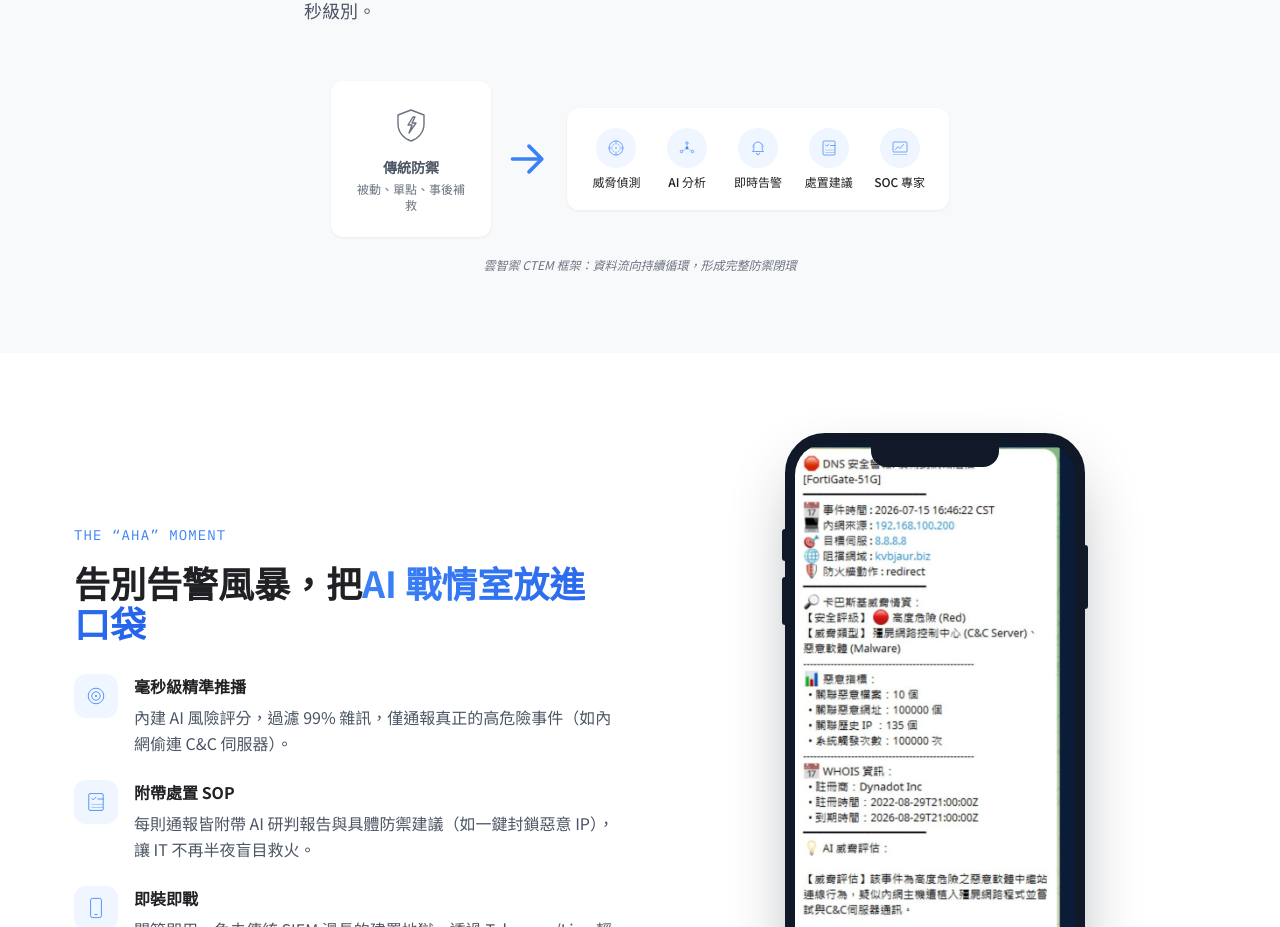
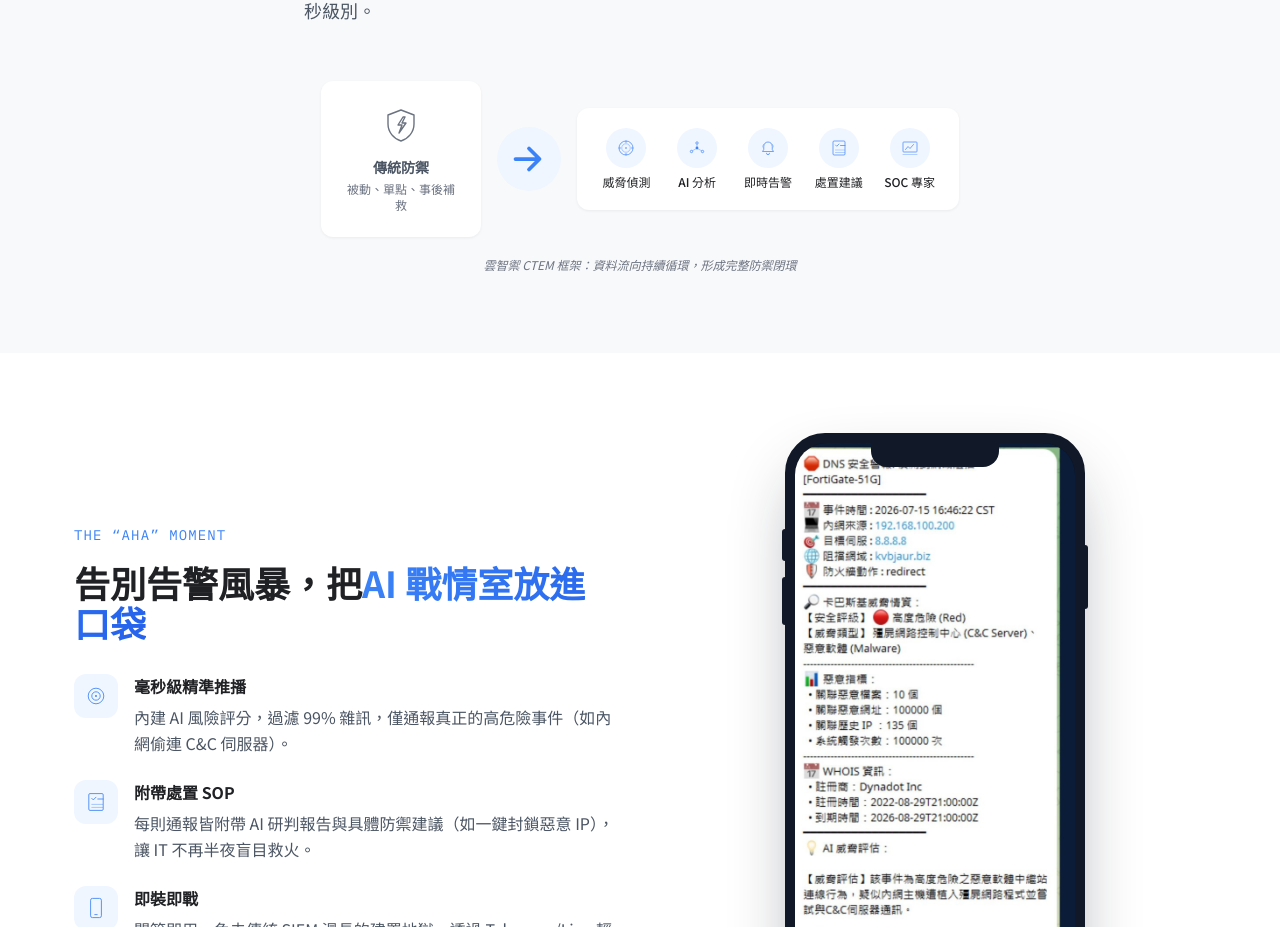
Before and after one commit to guardaix-source/Tocloudai-Website, a Next.js app: page / in a window 1280 px wide. Shown: the part 2253-3180 px from the top of the page. Built offline with nearby package versions, Linux system fonts and the light colour scheme.

Commit message:
Update page.tsx

```diff
--- a/app/page.tsx
+++ b/app/page.tsx
@@ -240,15 +240,17 @@ export default function HomePage() {
               <p className="mt-1 text-xs text-muted">被動、單點、事後補救</p>
             </div>
 
+            <div className="flex h-14 w-14 shrink-0 rotate-90 items-center justify-center rounded-full bg-signal-light sm:h-16 sm:w-16 sm:rotate-0">
               <svg
                 viewBox="0 0 24 24"
-              className="h-9 w-9 shrink-0 rotate-90 text-signal sm:h-11 sm:w-11 sm:rotate-0"
+                className="h-7 w-7 text-signal sm:h-9 sm:w-9"
                 fill="none"
                 stroke="currentColor"
-              strokeWidth="2"
+                strokeWidth="2.5"
               >
                 <path d="M3 12h15M12 5l7 7-7 7" strokeLinecap="round" strokeLinejoin="round" />
               </svg>
+            </div>
 
             <div className="grid w-full grid-cols-5 gap-2 rounded-lg bg-white p-4 shadow-card sm:w-auto sm:gap-3 sm:p-5">
               {PIPELINE.map((p) => (
```
Lines whose indentation alone changed are shown as unchanged.
